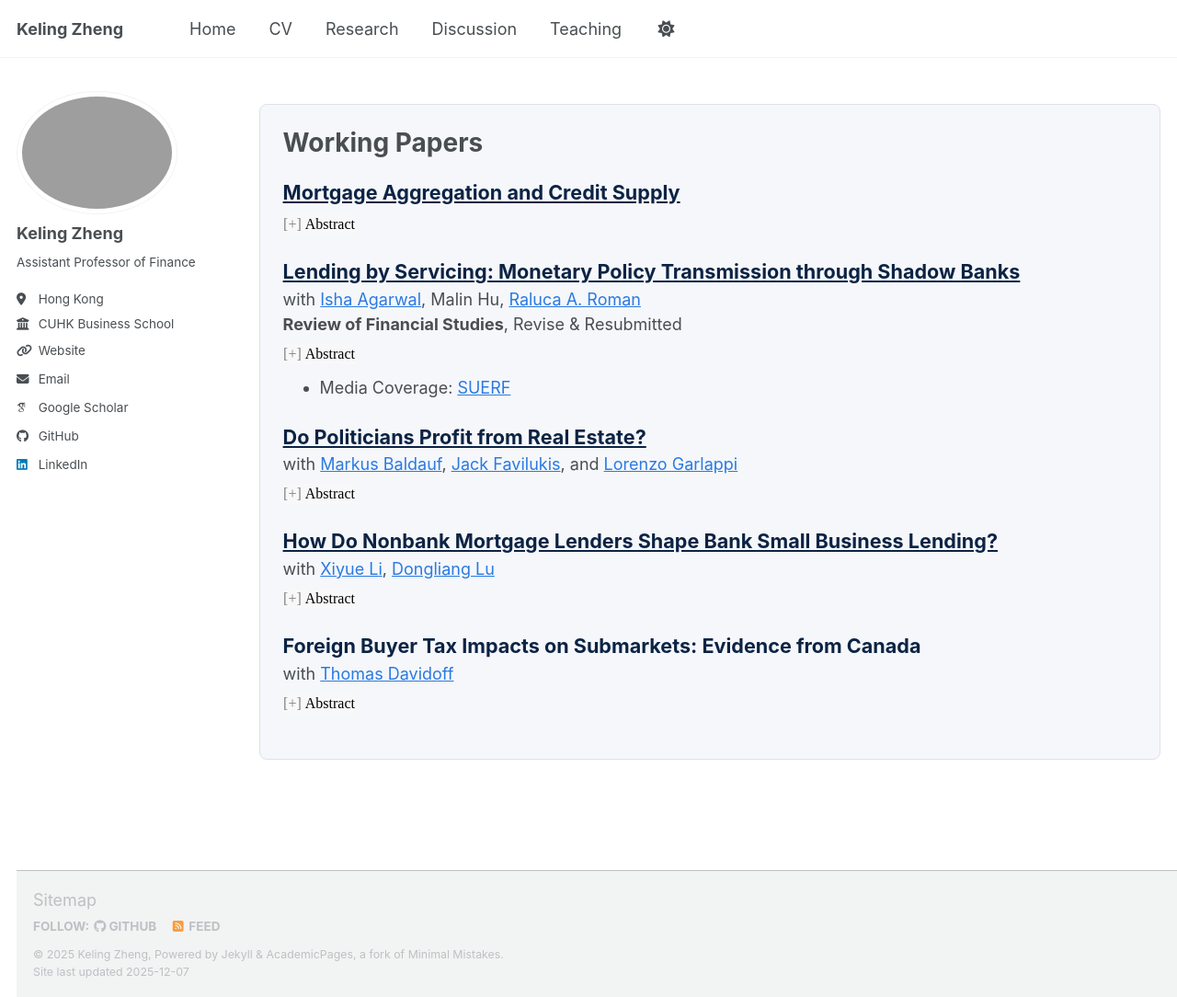
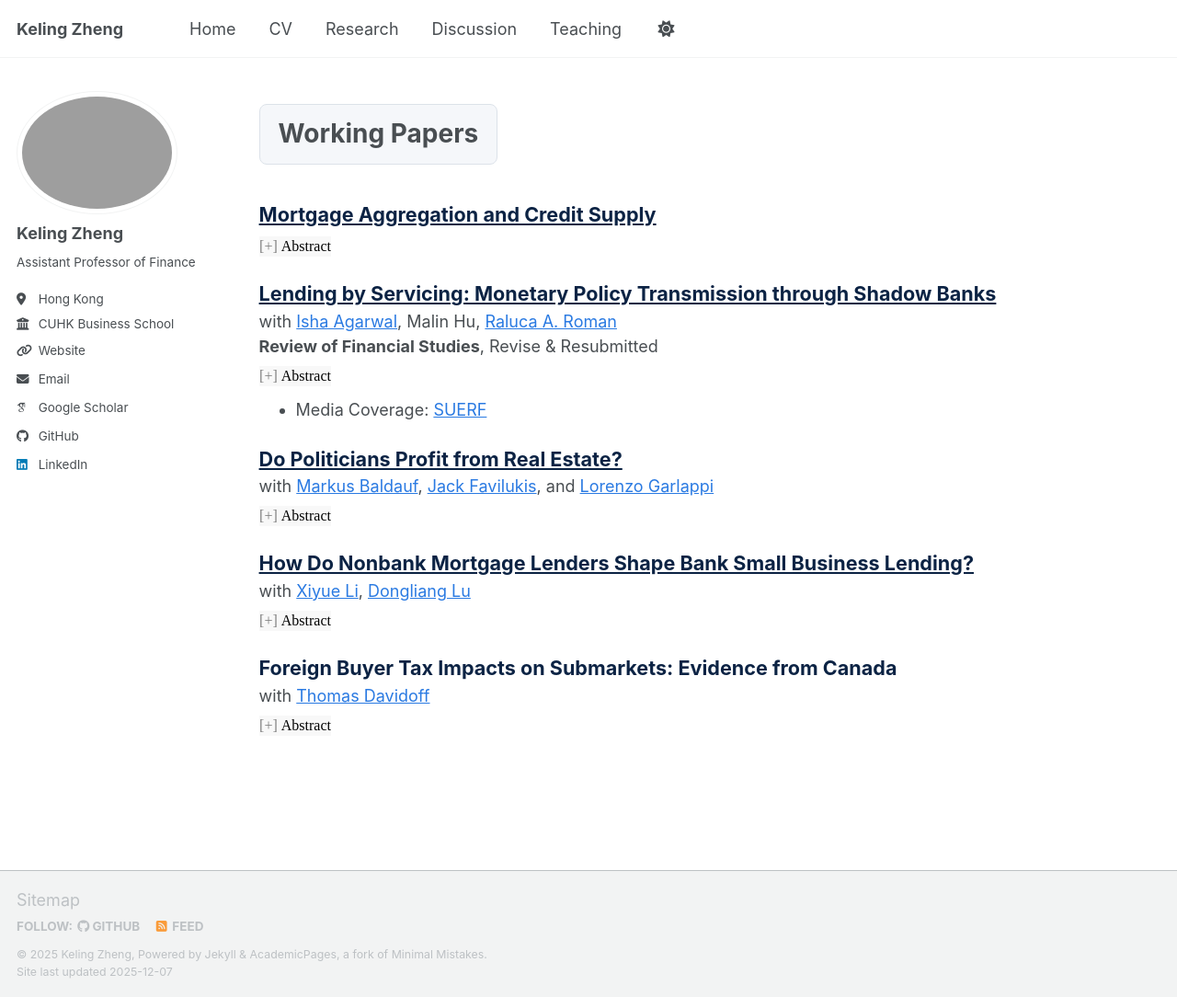
Before and after one commit to Keling-Zheng/Keling-Zheng.github.io, a Jekyll site: the page built from _pages/publications.html, in a window 1280 px wide and 1084 px high. Shown: the whole window at 92% size. Built offline with Jekyll 4.4.1, drawn with Linux system fonts in a browser that asks for light colours; some web fonts are replaced; a script bundle is joined from its source files by our own code; library files that are not in the unit come from our copies.

Commit message:
Update publications.html

```diff
--- a/_pages/publications.html
+++ b/_pages/publications.html
@@ -14,21 +14,20 @@ author_profile: true
       --abstract-content-gray: #f1f1f1;
     }
 
-    .working-papers-box {
-      background-color: #f5f7fa;   /* light grey-blue box */
-      padding: 25px;
-      border-radius: 8px;          /* slightly rounded corners */
-      border: 1px solid #dce2e9;   /* subtle border */
-      margin-bottom: 30px;
-    }
+   .working-papers-header {
+     background-color: #f5f7fa;   /* light gray-blue */
+     padding: 15px 20px;
+     border-radius: 8px;
+     border: 1px solid #dce2e9;
+     margin-bottom: 20px;
+     display: inline-block;        /* so it only wraps the text */
+   }
 
-    .working-papers-title {
-      font-size: 28px;             /* larger text size */
-      font-weight: 700;            /* bold */
-      margin-top: 0;
-      margin-bottom: 20px;
-    }
-
+   .working-papers-header h2 {
+     font-size: 28px;
+     margin: 0;
+     font-weight: 700;
+   }
     .abstract-button {
       display: inline-flex;
       align-items: center;
@@ -70,8 +69,9 @@ author_profile: true
 
 <!-----------------------------------------------------------CONTENT---------------------------------------------------------------->
 
-<div class="working-papers-box">
-  <h2 class="working-papers-title">Working Papers</h2>
+<div class="working-papers-header">
+  <h2>Working Papers</h2>
+</div>
 
 <p>
   <a style="font-size: 1.2em; text-decoration:underline; color:rgb(12, 35, 68); font-weight:bold" href="http://keling-zheng.github.io/files/papers/aggregation.pdf">Mortgage Aggregation and Credit Supply</a>
```
